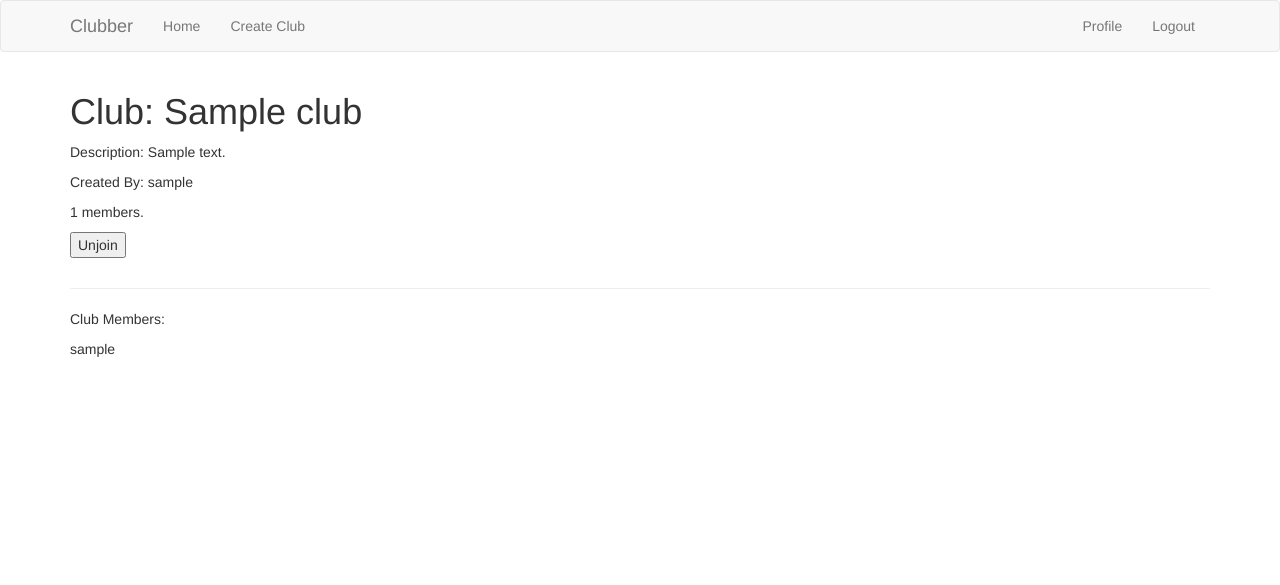
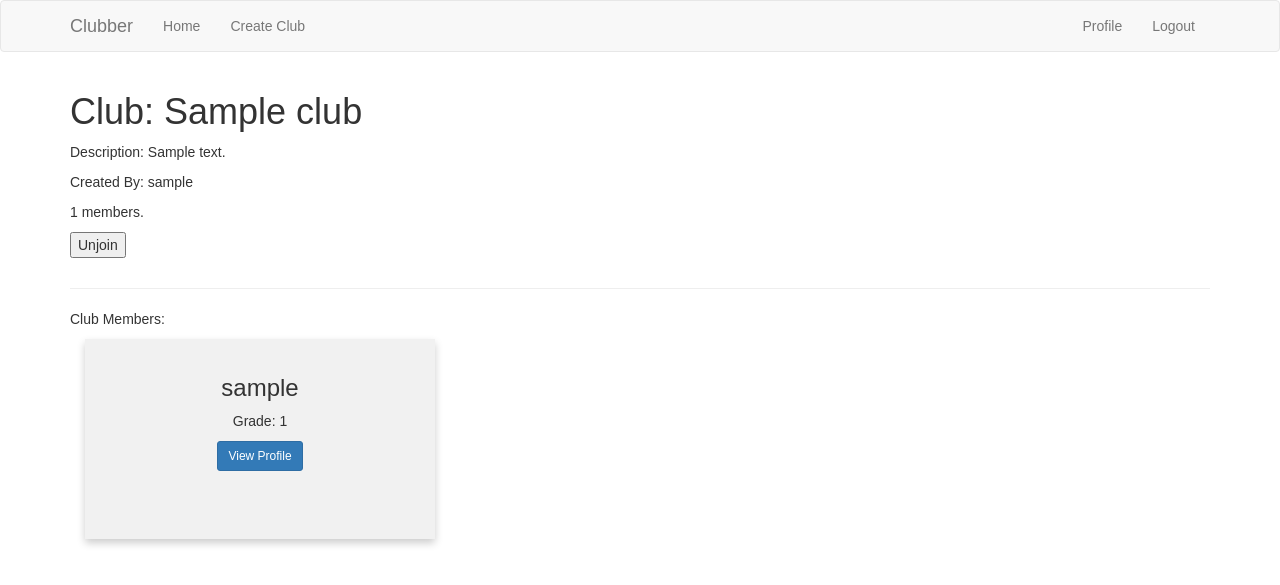
Before and after one commit to PackerCollegiate/clubber, a Flask app: a page that uses app/templates/club.html in a window 1280 px wide. Shown: the top 585 px of the page. Run offline with Flask 2, Linux system fonts and the light colour scheme; a user stored in the database is signed in; tables that the repository leaves empty hold one stand-in row (values such as "Sample post"); some libraries are stand-ins or nearby versions.

Commit message:
upgrade-profiles

```diff
--- a/app/routes.py
+++ b/app/routes.py
@@ -107,6 +107,8 @@ def edit_profile():
 def club(name):
     club = Club.query.filter_by(name=name).first_or_404()
     members = club.members
+    for member in members:
+        print(member)
     form = EmptyForm()
     return render_template('club.html', club=club, members=members, form=form)
 
--- /dev/null
+++ b/app/templates/_userCard.html
@@ -0,0 +1,59 @@
+<style>
+* {
+  box-sizing: border-box;
+}
+
+body {
+  font-family: Arial, Helvetica, sans-serif;
+}
+
+/* Float four columns side by side */
+.column {
+  float: left;
+  width: 33%;
+  padding: 0 10px;
+}
+
+/* Remove extra left and right margins, due to padding */
+.row {margin: 0 -5px;}
+
+/* Clear floats after the columns */
+.row:after {
+  content: "";
+  display: table;
+  clear: both;
+}
+
+/* Responsive columns */
+@media screen and (max-width: 600px) {
+  .column {
+    width: 100%;
+    display: block;
+    margin-bottom: 20px;
+  }
+}
+
+/* Style the counter cards */
+.card {
+  box-shadow: 0 4px 8px 0 rgba(0, 0, 0, 0.2);
+  padding: 16px;
+  text-align: center;
+  background-color: #f1f1f1;
+  min-height: 200px;
+  max-height: 200px;
+}
+</style>
+<table><tr>
+  <div class="col-md-4">
+    <div class="card mb-4">
+      <div class="card-header">
+        <H3>{{ member.username }}</H3>
+      </div>
+      <div class="card-body">
+        <p class="card-text">Grade: {{ member.grade }}</p>
+
+      <a href="{{ url_for('user', username=member.username) }}" class="btn btn-primary btn-sm">View Profile</a>
+      </div>
+    </div><br>
+  </div>
+</table>
--- a/app/templates/club.html
+++ b/app/templates/club.html
@@ -26,8 +26,12 @@
     </table>
     {% endif %}
     <hr>
+    {%if members.count() == 0 %}
+    <p>No members yet.</p>
+    {% else %}
     <p>Club Members:</p>
     {% for member in members %}
-        <p>{{member.username}}</p>
+        {% include '_userCard.html' %}
     {% endfor %}
+    {%endif%}
 {% endblock %}
--- a/app/templates/index.html
+++ b/app/templates/index.html
@@ -12,7 +12,7 @@
   {% for i in range(0, clubs|length, 3) %}
   <div class="row">
     {% for club in clubs[i:i+3] %}
-      {% include '_clubpost.html' %}
+      {% include '_clubCard.html' %}
     {% endfor %}
   </div>
   {% endfor %}
--- a/app/templates/user.html
+++ b/app/templates/user.html
@@ -17,8 +17,10 @@
         </tr>
     </table>
     <hr>
-    <p>Your clubs: </p>
+  {% if user == current_user %}
+    <p>Joined clubs: </p>
     {% for club in clubs %}
-        {% include '_clubpost.html' %}
+        {% include '_clubCard.html' %}
     {% endfor %}
+  {% endif %}
 {% endblock %}
```
Also changed, not shown: app.db, app/templates/_clubCard.html (renamed from app/templates/_clubpost.html).
